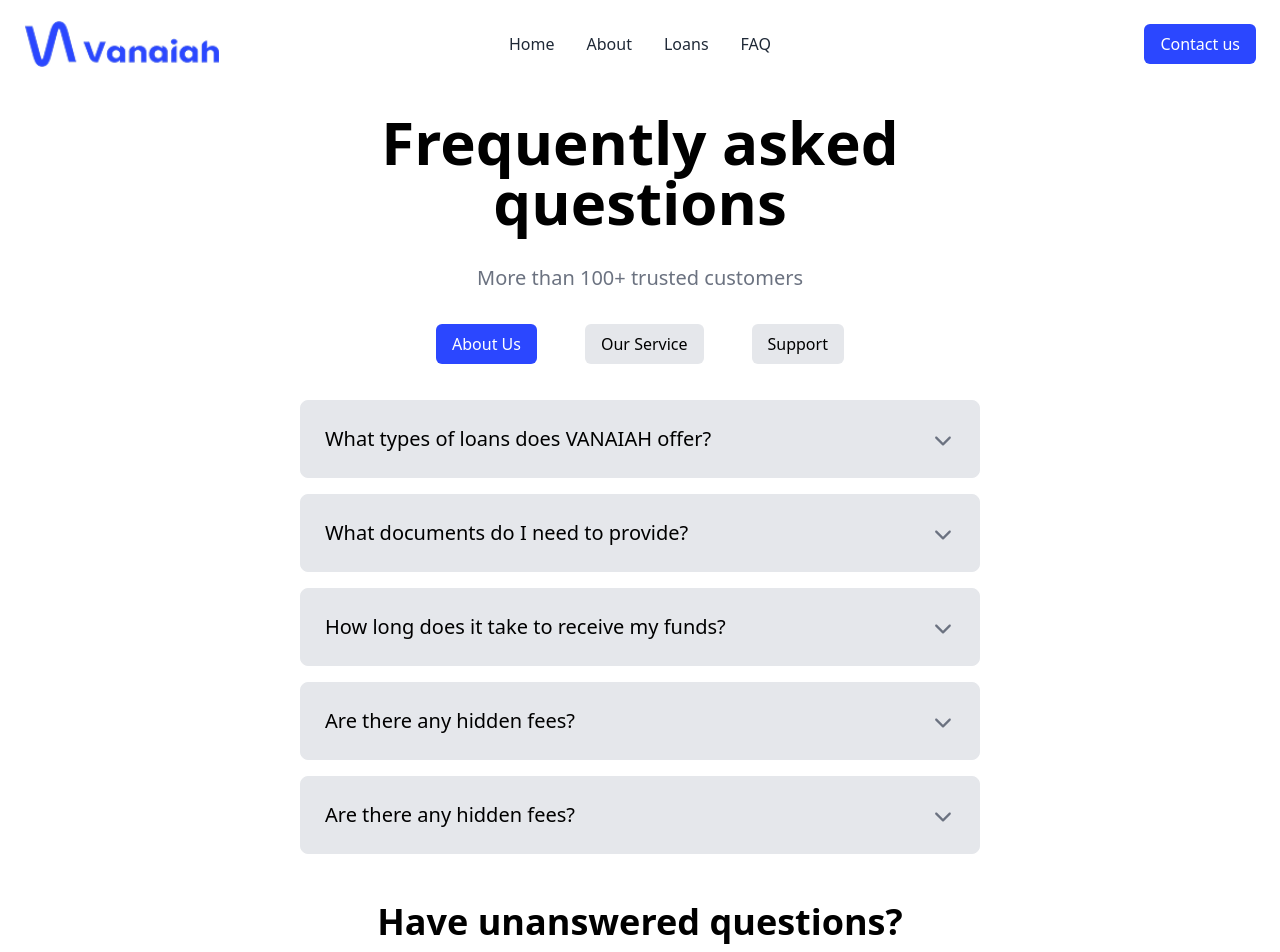
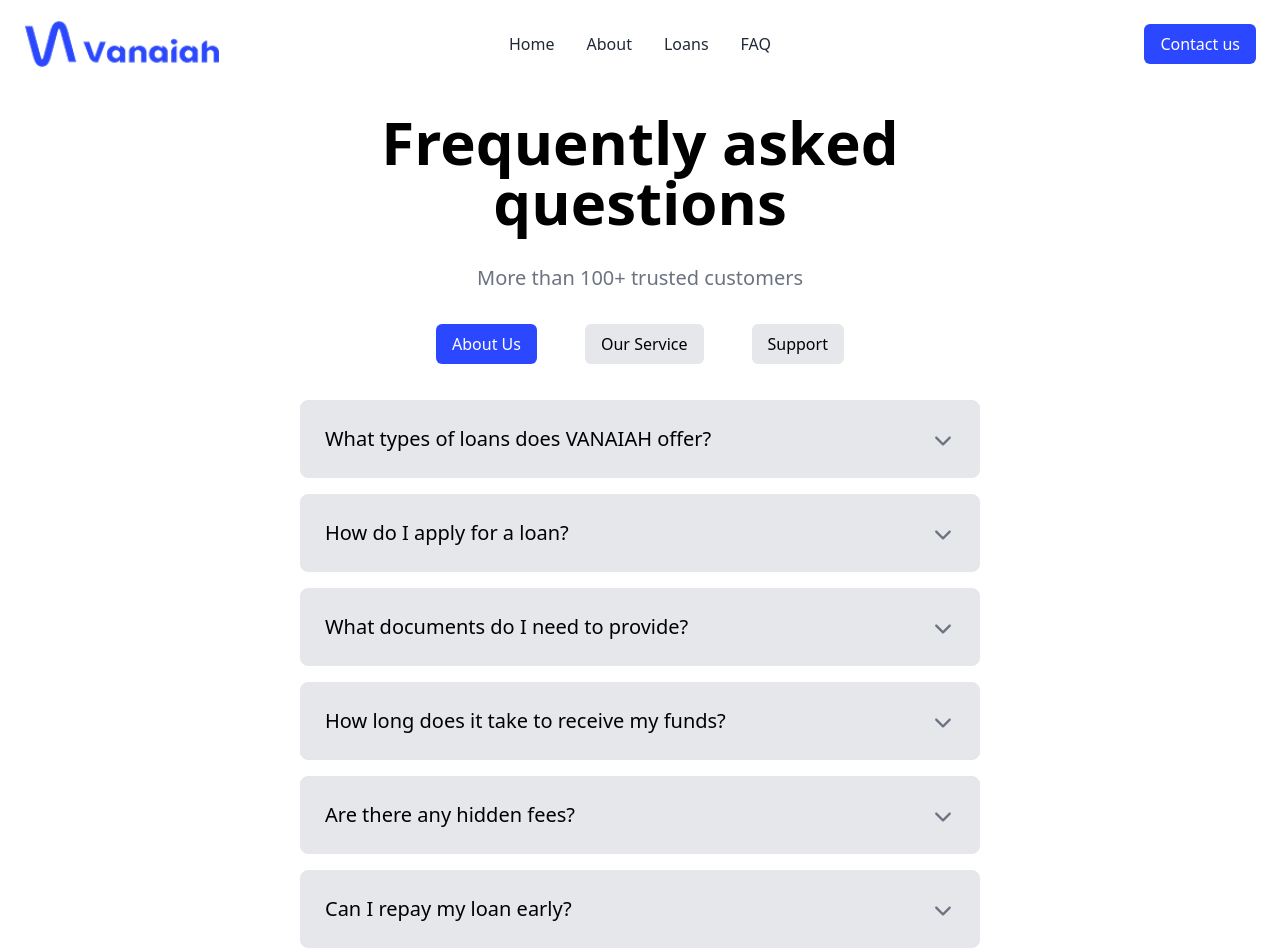
Before and after one commit to Eyohen/vanaiah, a React (Vite) app: page /faq in a window 1280 px wide. Shown: the top 952 px of the page. Built offline with nearby package versions, Linux system fonts and the light colour scheme; the HTML template or start-up script is replaced by a standard one.

Commit message:
populated faqs

```diff
--- a/src/components/FAQ.jsx
+++ b/src/components/FAQ.jsx
@@ -14,26 +14,56 @@ const FAQ = () => {
     },
     {
       id: 2,
-      question: "What documents do I need to provide?",
-      answer: "Yes! You can start with our free plan, which offers core features to help you manage your inventory for 14 days only.",
+      question: "How do I apply for a loan?",
+      answer: "You can apply for a loan by visiting our website or contacting our customer service team. The application process is quick and straightforward, requiring basic personal and financial information.",
       isOpen: false
     },
     {
       id: 3,
-      question: "How long does it take to receive my funds?",
-      answer: "After our 14 days free plan, you will be required to pay our subscription fee (monthly) which enables you enjoy our premium features for advanced analytics and collaborative features.",
+      question: "What documents do I need to provide?",
+      answer: "Typically, you'll need to provide identification (such as a government-issued ID), proof of income (like payslips or bank statements), and any additional documents specific to the type of loan you're applying for.",
       isOpen: false
     },
     {
       id: 4,
-      question: "Are there any hidden fees?",
-      answer: "We take data security seriously. Your information is encrypted, and we adhere to industry-standard practices to ensure your data remains private and protected.",
+      question: "How long does it take to receive my funds?",
+      answer: "Once your application is approved, funds are typically disbursed within 24 to 48 hours, depending on the loan type and your financial institution.",
       isOpen: false
     },
     {
       id: 5,
       question: "Are there any hidden fees?",
-      answer: "Definitely! The system is designed with small businesses in mind. It’s affordable, user-friendly, and helps save time by automating repetitive tasks.",
+      answer: "No, we believe in transparency. All fees and charges will be clearly outlined in your loan agreement, and there are no hidden costs.",
+      isOpen: false
+    },
+    {
+      id: 6,
+      question: "Can I repay my loan early?",
+      answer: "Yes, you can repay your loan early without incurring any penalties. We encourage responsible financial management and appreciate early repayments.",
+      isOpen: false
+    },
+    {
+      id: 7,
+      question: "What if I have trouble making my payments?",
+      answer: "If you’re facing difficulties, please contact our customer service team as soon as possible. We’re here to help and can discuss options that may be available to assist you.",
+      isOpen: false
+    },
+    {
+      id: 8,
+      question: "Is my personal information safe with VANAIAH?",
+      answer: "Absolutely. We take your privacy seriously and employ strict security measures to protect your personal and financial information.",
+      isOpen: false
+    },
+    {
+      id: 9,
+      question: "Do you provide financial advisory services?",
+      answer: "Yes, we offer financial advisory services to help you make informed decisions and optimize your financial planning. Our experts are here to guide you.",
+      isOpen: false
+    },
+    {
+      id: 10,
+      question: "Who can apply for a loan with VANAIAH?",
+      answer: "Our services are available to both individuals and SMEs based in Lagos State. Applicants must meet specific eligibility criteria, which will be outlined during the application process.",
       isOpen: false
     },
 
--- a/src/pages/FAQ.jsx
+++ b/src/pages/FAQ.jsx
@@ -17,26 +17,56 @@ const FAQ = () => {
     },
     {
       id: 2,
-      question: "What documents do I need to provide?",
-      answer: "Yes! You can start with our free plan, which offers core features to help you manage your inventory for 14 days only.",
+      question: "How do I apply for a loan?",
+      answer: "You can apply for a loan by visiting our website or contacting our customer service team. The application process is quick and straightforward, requiring basic personal and financial information.",
       isOpen: false
     },
     {
       id: 3,
-      question: "How long does it take to receive my funds?",
-      answer: "After our 14 days free plan, you will be required to pay our subscription fee (monthly) which enables you enjoy our premium features for advanced analytics and collaborative features.",
+      question: "What documents do I need to provide?",
+      answer: "Typically, you'll need to provide identification (such as a government-issued ID), proof of income (like payslips or bank statements), and any additional documents specific to the type of loan you're applying for.",
       isOpen: false
     },
     {
       id: 4,
-      question: "Are there any hidden fees?",
-      answer: "We take data security seriously. Your information is encrypted, and we adhere to industry-standard practices to ensure your data remains private and protected.",
+      question: "How long does it take to receive my funds?",
+      answer: "Once your application is approved, funds are typically disbursed within 24 to 48 hours, depending on the loan type and your financial institution.",
       isOpen: false
     },
     {
       id: 5,
       question: "Are there any hidden fees?",
-      answer: "Definitely! The system is designed with small businesses in mind. It’s affordable, user-friendly, and helps save time by automating repetitive tasks.",
+      answer: "No, we believe in transparency. All fees and charges will be clearly outlined in your loan agreement, and there are no hidden costs.",
+      isOpen: false
+    },
+    {
+      id: 6,
+      question: "Can I repay my loan early?",
+      answer: "Yes, you can repay your loan early without incurring any penalties. We encourage responsible financial management and appreciate early repayments.",
+      isOpen: false
+    },
+    {
+      id: 7,
+      question: "What if I have trouble making my payments?",
+      answer: "If you’re facing difficulties, please contact our customer service team as soon as possible. We’re here to help and can discuss options that may be available to assist you.",
+      isOpen: false
+    },
+    {
+      id: 8,
+      question: "Is my personal information safe with VANAIAH?",
+      answer: "Absolutely. We take your privacy seriously and employ strict security measures to protect your personal and financial information.",
+      isOpen: false
+    },
+    {
+      id: 9,
+      question: "Do you provide financial advisory services?",
+      answer: "Yes, we offer financial advisory services to help you make informed decisions and optimize your financial planning. Our experts are here to guide you.",
+      isOpen: false
+    },
+    {
+      id: 10,
+      question: "Who can apply for a loan with VANAIAH?",
+      answer: "Our services are available to both individuals and SMEs based in Lagos State. Applicants must meet specific eligibility criteria, which will be outlined during the application process.",
       isOpen: false
     },
 
```
